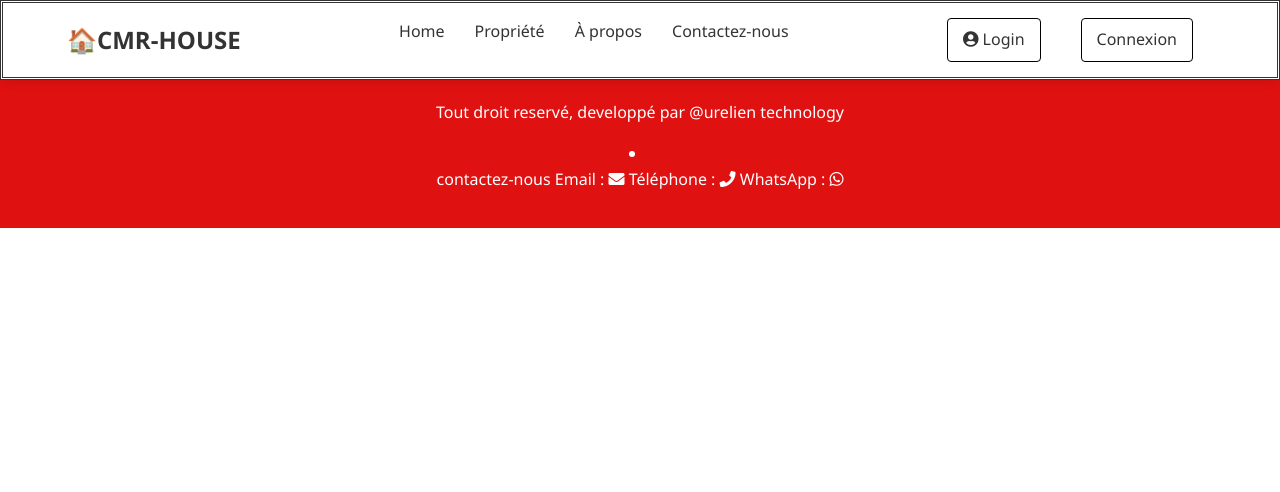
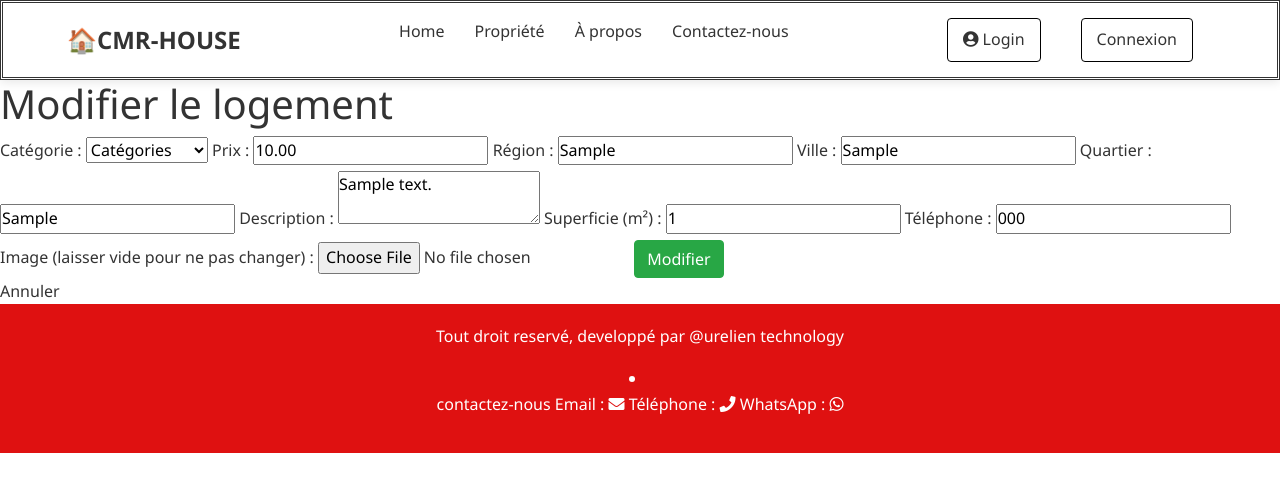
Before and after one commit to AURELIEN2004/houseagency, a Django app: template crud/templates/modifier_logement.html in a window 1280 px wide. Shown: the top 492 px of the page. Run offline with Django 3.2, Linux system fonts and the light colour scheme; the template is opened without the code that fills it: values that come from a table or form of the project are taken from there, others are empty; tables that the repository leaves empty hold one stand-in row (values such as "Sample post").

Commit message:
nouvelle modificationi

```diff
--- a/crud/templates/ajouter_logement.html
+++ b/crud/templates/ajouter_logement.html
@@ -63,7 +63,7 @@
      </select>
 
     <label>Prix:</label>
-    <input type="number" step="+1000" name="prix" required>
+    <input type="number" name="prix" required>
 
     <label>Région:</label>
     <input type="text" name="region" required>
--- a/crud/templates/gallerie.html
+++ b/crud/templates/gallerie.html
@@ -14,7 +14,7 @@ integrity="sha384-Vkoo8x4CGsO3+Hhxv8T/Q5PaXtkKtu6ug5TOeNV6gBiFeWPGFN9MuhOf23Q9If
     {% for logement in logements %}
     <div class="col-md-3">
         <div class="card">
-            <img src="{{ logement.image.url }}" alt="" class="card-ing-top" >
+            <img src="{{ logement.image.url }}" alt="" class="card-ing-top" style="height: 300px", style="width: 300px;">
             <div class="card-body">
                 <div id="aa{{ logement.id }}" class="card-title">{{ logement.categorie }} à {{ logement.ville }}</div>
                 <div id="price{{ logement.id }}" style="color:orange" class="card-text"> fcfa {{ logement.prix }}</div>
--- a/crud/templates/modifier_logement.html
+++ b/crud/templates/modifier_logement.html
@@ -1,88 +1,47 @@
 {% extends "index.html" %}
 {% load static %}
 {% block content %}
-{% endblock %}
 
-{% load static %}
-<link rel="stylesheet" href="{% static 'style.css' %}">
-         <!-- Bootstrap CSS -->
-         <link rel="stylesheet" href="https://cdn.jsdelivr.net/npm/bootstrap@4.4.1/dist/css/bootstrap.min.css"
-         integrity="sha384-Vkoo8x4CGsO3+Hhxv8T/Q5PaXtkKtu6ug5TOeNV6gBiFeWPGFN9MuhOf23Q9Ifjh" crossorigin="anonymous">
 
-       <meta charset="utf-8">
-       <meta name="viewport" content="width=device-width, initial-scale=1">
-       <link href="https://cdn.jsdelivr.net/npm/bootstrap@5.3.3/dist/css/bootstrap.min.css" rel="stylesheet">
-       <link rel="stylesheet" href="https://cdn.jsdelivr.net/npm/bootstrap@4.4.1/dist/css/bootstrap.min.css"
-         integrity="sha384-Vkoo8x4CGsO3+Hhxv8T/Q5PaXtkKtu6ug5TOeNV6gBiFeWPGFN9MuhOf23Q9Ifjh" crossorigin="anonymous">
-
-       <link href="https://getbootstrap.com/docs/5.3/assets/css/docs.css" rel="stylesheet">
-       <title>Bootstrap Example</title>
-
-<style>
-    body {
-        font-family: Arial, sans-serif;
-        margin: 20px;
-        box-sizing: border-box;
-        background-color: rgb(187, 250, 231);
-        box-shadow: 560px;
-    }
-    form {
-        display: flex;
-        flex-direction: column;
-        max-width: 500px;
-    }
-    input, select {
-        margin-bottom: 10px;
-        padding: 10px;
-        border: 3px solid #6952ee;
-        border-radius: 4px;
-
-    }
-    button{
-      background-color: rgb(6, 104, 233);
-      text-align: center;
-      max-width: 150px;
-
-  }
-
-</style>
 
 <h1>Modifier le logement</h1>
 <form method="post" enctype="multipart/form-data">
     {% csrf_token %}
-    <label for="categorie">Categorie :</label>
-     <select id="categorie" name="categorie" >
-                <option value="tous">Tous</option>
-                <option value="appartement">Appartement</option>
-                <option value="maison">Maison</option>
-                <option value="studio">Studio</option>
-                <option value="chambre">Chambre</option>
-     </select> <br>
-    <label>Prix:</label>
-    <input type="number" step="0.01" name="prix" value="{{ logement.prix }}" required><br>
+    <label for="categorie">Catégorie :</label>
+    <select id="categorie" name="categorie">
+        <option value="catégorie" disabled selected>Catégories</option>
+        <option value="appartement">Appartement</option>
+        <option value="maison">Maison</option>
+        <option value="studio">Studio</option>
+        <option value="chambre">Chambre</option>
+    </select>
 
-    <label>Région:</label>
-    <input type="text" name="region" value="{{ logement.region }}" required><br>
+    <label>Prix :</label>
+    <input type="number" step="0.01" name="prix" value="{{ logement.prix }}" required>
 
-    <label>Ville:</label>
-    <input type="text" name="ville" value="{{ logement.ville }}" required><br>
+    <label>Région :</label>
+    <input type="text" name="region" value="{{ logement.region }}" required>
 
-    <label>Quartier:</label>
-    <input type="text" name="quartier" value="{{ logement.quartier }}" required><br>
+    <label>Ville :</label>
+    <input type="text" name="ville" value="{{ logement.ville }}" required>
 
-    <label>Description:</label>
-    <textarea name="description" required>{{ logement.description }}</textarea><br>
+    <label>Quartier :</label>
+    <input type="text" name="quartier" value="{{ logement.quartier }}" required>
 
-    <label>Superficie (m²):</label>
-    <input type="number" step="0.01" name="superficie" value="{{ logement.superficie }}" required><br>
+    <label>Description :</label>
+    <textarea name="description" required>{{ logement.description }}</textarea>
 
-    <label>Telephone:</label>
-    <input type="text" name="phone" value="{{ logement.phone }}" required><br>
+    <label>Superficie (m²) :</label>
+    <input type="number" step="0.01" name="superficie" value="{{ logement.superficie }}" required>
 
-    <label>Image (laisser vide pour ne pas changer):</label>
-    <input type="file" name="image"><br>
+    <label>Téléphone :</label>
+    <input type="text" name="phone" value="{{ logement.phone }}" required>
 
-    <button type="submit" class="btn  btn-success">Modifier</button>
+    <label>Image (laisser vide pour ne pas changer) :</label>
+    <input type="file" name="image">
 
+    <button type="submit" class="btn btn-success">Modifier</button>
 </form>
 <a href="{% url 'gallerie' %}">Annuler</a>
+
+{% endblock %}
--- a/crud/views.py
+++ b/crud/views.py
@@ -1,10 +1,13 @@
 from django.shortcuts import render, redirect, get_object_or_404
 from house.models import Logement
+from django.contrib.auth.decorators import login_required
+
 
 def gallerie(request):
     logements = Logement.objects.all()
     return render(request, 'gallerie.html', {'logements': logements})
 
+@login_required
 def ajouter_logement(request):
     if request.method == 'POST':
         categorie = request.POST['categorie']
@@ -31,6 +34,7 @@ def ajouter_logement(request):
         return redirect('gallerie')
     return render(request, 'ajouter_logement.html')
 
+@login_required
 def modifier_logement(request, pk):
     logement = get_object_or_404(Logement, pk=pk)
     if request.method == 'POST':
@@ -50,6 +54,7 @@ def modifier_logement(request, pk):
 
     return render(request, 'modifier_logement.html', {'logement': logement})
 
+@login_required
 def supprimer_logement(request, pk):
     logements = Logement.objects.all()
 
--- a/house/templates/home.html
+++ b/house/templates/home.html
@@ -39,7 +39,7 @@
         <form action="{% url 'rechercher_logement' %}" method="GET">
           <div>
             <select id="categorie" name="categorie">
-              <option value="tous">Catégories</option>
+              <option value="catégorie" disabled selected>Catégories</option>
               <option value="appartement">Appartement</option>
               <option value="maison">Maison</option>
               <option value="studio">Studio</option>
```
Also changed, not shown: crud/templates/supprimer_logement.html (+63 -53 lines), authentification/templates/register.html (indentation only), media/house/5_Story_Modern_Apartment_Plan_-_483_X_971_-_Contemporary_Residential_Building_Des_4G3OydA.jpeg (added), media/house/7616634a-7b0f-49d6-b7f2-341d4df58734.jpeg (added), media/house/e1d1162c-8244-49e8-a9db-e9562328d332.jpeg (added).
